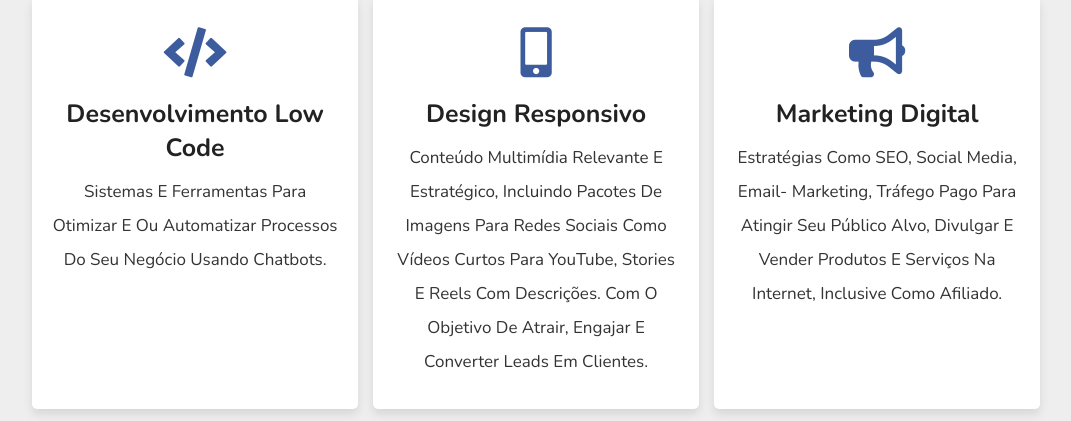
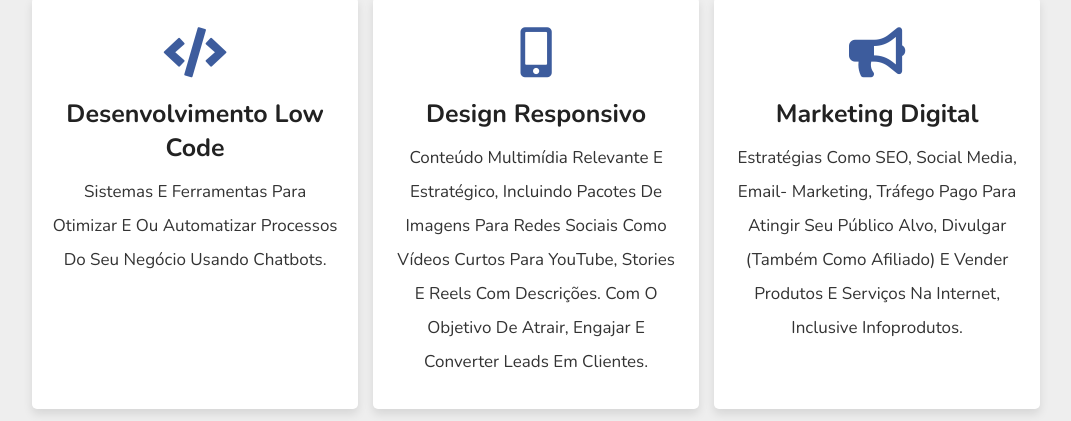
Before and after one commit to tecnologia733/lp, a plain HTML site: page index.html in a window 1280 px wide. Shown: the part 1725-2146 px from the top of the page, without its empty margins (79-1150 px from the left). Drawn offline with nearby package versions, Linux system fonts and the light colour scheme.

Commit message:
Update index.html

```diff
--- a/index.html
+++ b/index.html
@@ -108,7 +108,7 @@
         <div class="box tilt">
             <i class="fas fa-bullhorn"></i>
             <h3>Marketing Digital</h3>
-            <p>Estratégias como SEO, Social Media, Email- marketing, Tráfego Pago para atingir seu público alvo, divulgar e vender produtos e serviços na internet, inclusive como afiliado.</p>
+            <p>Estratégias como SEO, Social Media, Email- marketing, Tráfego Pago para atingir seu público alvo, divulgar (também como afiliado) e vender produtos e serviços na internet, inclusive infoprodutos.</p>
         </div>
 
         <div class="box tilt">
```
